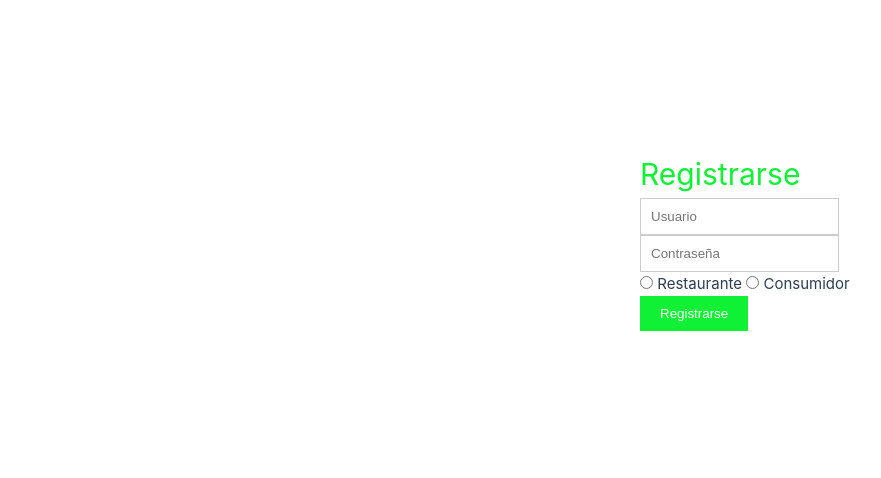
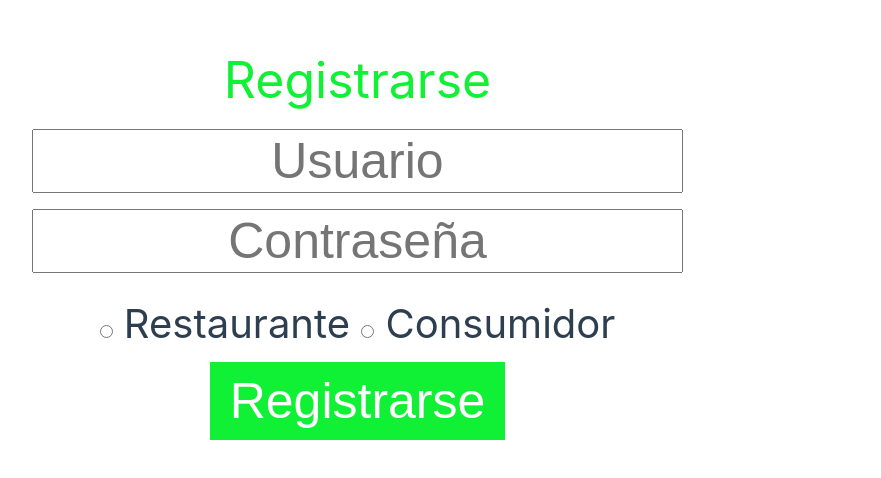
Before and after one commit to ilanmk98/pnt2, a Vue app in the folder tp/tpFinal/: page /register in a window 1280 px wide. Shown: the part 160-638 px from the top of the page, without its empty margins (32-913 px from the left). Built offline with nearby package versions, Linux system fonts and the light colour scheme.

Commit message:
Estilos del registro (no pude centrarlo)

```diff
--- a/tp/tpFinal/src/App.vue
+++ b/tp/tpFinal/src/App.vue
@@ -3,12 +3,6 @@
 </script>
 
 <template>
-  <header>
-
-
-
-  </header>
-
   <RouterView />
 </template>
 
@@ -16,11 +10,13 @@
 header {
   line-height: 1.5;
   max-height: 100vh;
+
 }
 
 .logo {
   display: block;
   margin: 0 auto 2rem;
+
 }
 
 nav {
@@ -66,8 +62,8 @@ nav a:first-of-type {
   }
 
   nav {
-    text-align: left;
-    margin-left: -1rem;
+    text-align: center;
+    margin-left: -100rem;
     font-size: 1rem;
 
     padding: 1rem 0;
--- a/tp/tpFinal/src/views/RegisterView.vue
+++ b/tp/tpFinal/src/views/RegisterView.vue
@@ -9,25 +9,32 @@
                 <div class="form-group">
                     <input type="password" placeholder="Contraseña" v-model="contrasena" required>
                 </div>
-                 <div>
+                <div class="radio-group">
+                    <label class="radio-label">
                         <input type="radio" name="tipo" id="restaurante"> Restaurante
+                    </label>
+                    <label class="radio-label">
                         <input type="radio" name="tipo" id="consumidor"> Consumidor
+                    </label>
                 </div>
                 <div class="form-group">
                     <button class="btn-login" type="submit">Registrarse</button>
                 </div>
             </form>
-
         </div>
     </div>
 </template>
 
  <style scoped>
-  input {
-        border: 1px solid #ccc;
-        padding: 10px;
+.register-container * {
+        font-size: 50px; /* Aumentar el tamaño de fuente */
+        text-align: center;
     }
 
+
+    .radio-label {
+        font-size: 40px; /* Tamaño de fuente para los radio buttons */
+    }
     button {
         background-color: #10f136;
         color: #ffffff;
@@ -35,9 +42,14 @@
         border: none;
         cursor: pointer;
     }
-    .titulo-registro{
+
+    .titulo-registro {
         color: #10f136;
+
     }
+
+
+
  </style>
  <!-- <script src="https://cdn.jsdelivr.net/npm/vue@2.6.14/dist/vue.js">
 
```
Lines whose indentation alone changed are shown as unchanged.
